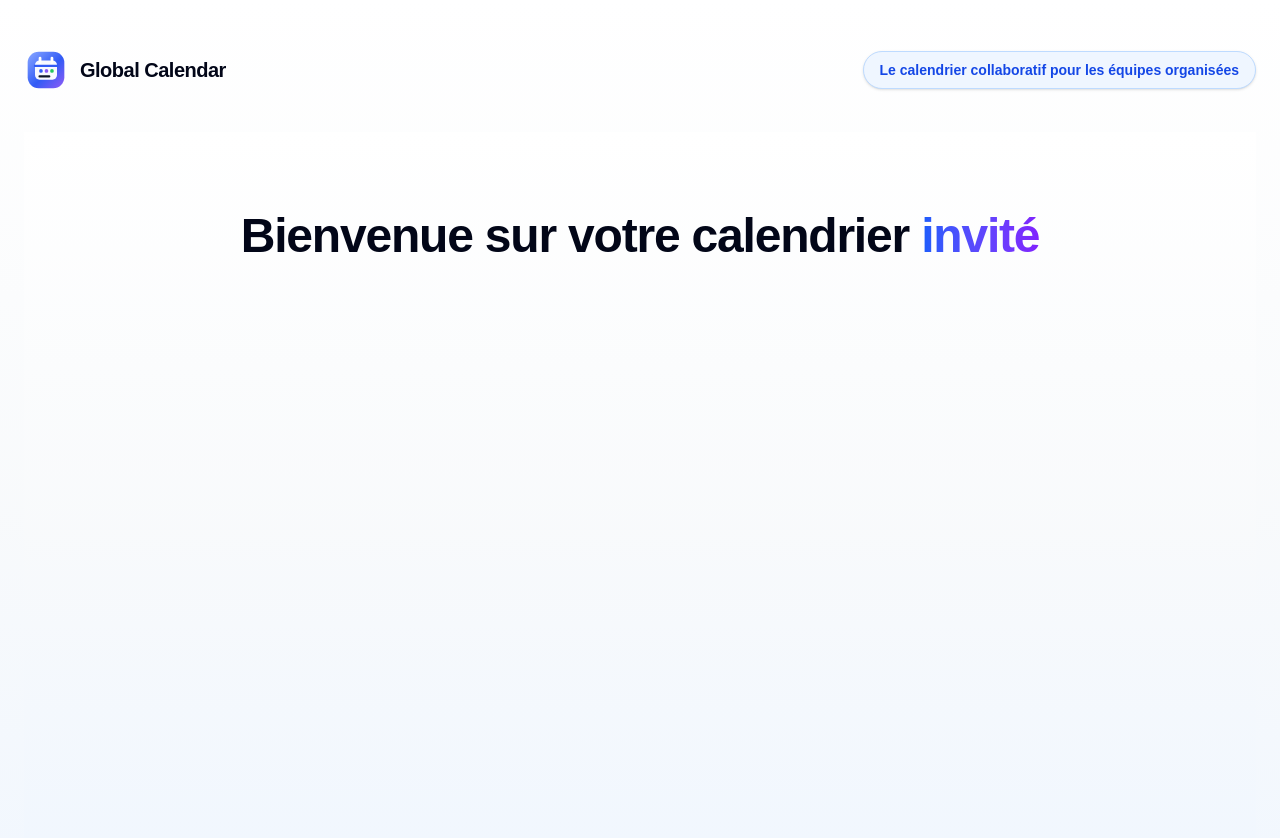
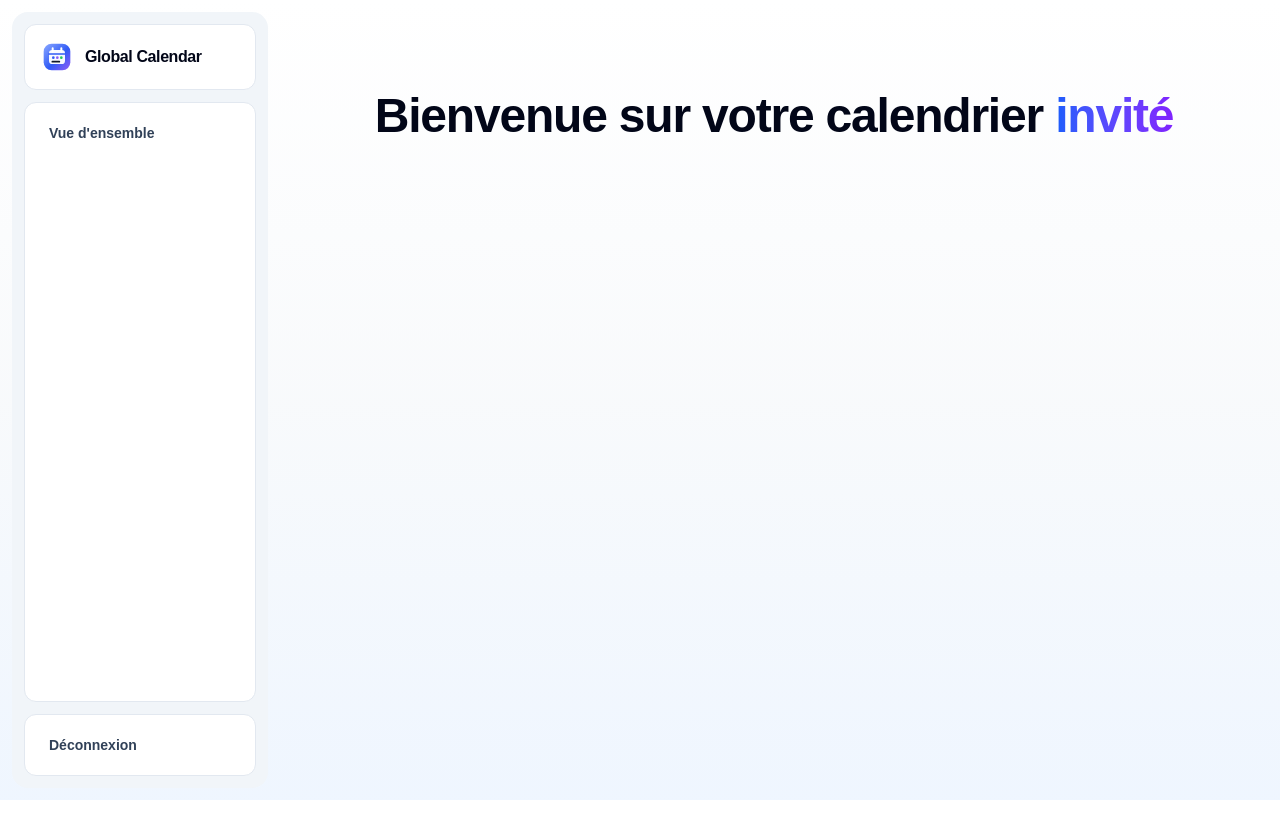
Before and after one commit to GoulvenBonmarchand/Global-Calendar, a Next.js app in the folder global-calendar/: page /calendar in a window 1280 px wide. Shown: the top 838 px of the page. After the commit the page ends 800 px from the top, so only its background shows below. Built offline with nearby package versions, Linux system fonts and the light colour scheme.

Commit message:
Adding a sidebar

```diff
--- a/global-calendar/src/app/calendar/layout.tsx
+++ b/global-calendar/src/app/calendar/layout.tsx
@@ -1,35 +1,14 @@
-import Image from "next/image";
-import Link from "next/link";
+import Sidebar from "@/components/calendar/Sidebar";
 
-export default function LoginLayout({
+export default function CalendarLayout({
   children,
 }: {
   children: React.ReactNode;
 }) {
   return (
-    <main className="min-h-screen bg-linear-to-b from-white via-slate-50 to-blue-50 text-slate-950">
-      <section className="mx-auto max-w-7xl px-6 pb-20 pt-8 lg:pt-12">
-        <header className="mb-6 flex items-center justify-between gap-6">
-          <Link href="/" className="flex items-center gap-3">
-            <Image
-              src="/home/logo.svg"
-              alt="Logo Global Calendar"
-              width={44}
-              height={44}
-              priority
-            />
-            <span className="text-xl font-black tracking-tight">
-              Global Calendar
-            </span>
-          </Link>
-
-          <p className="hidden rounded-full border border-blue-200 bg-blue-50 px-4 py-2 text-sm font-semibold text-blue-700 shadow-sm sm:inline-flex">
-            Le calendrier collaboratif pour les équipes organisées
-          </p>
-        </header>
-
-        <div className="mt-10">{children}</div>
-      </section>
-    </main>
+    <div className="flex min-h-screen gap-3 bg-linear-to-b from-white via-slate-50 to-blue-50 p-3 text-slate-950">
+      <Sidebar />
+      <main className="flex-1">{children}</main>
+    </div>
   );
 }
--- a/global-calendar/src/app/calendar/page.tsx
+++ b/global-calendar/src/app/calendar/page.tsx
@@ -6,10 +6,5 @@ export default async function CalendarPage({
   searchParams: Promise<{ username?: string }>;
 }) {
   const { username } = await searchParams;
-
-  return (
-    <main className="min-h-screen bg-linear-to-b from-white via-slate-50 to-blue-50 text-slate-950">
-      <WelcomeBanner username={username} />
-    </main>
-  );
+  return <WelcomeBanner username={username} />;
 }
--- /dev/null
+++ b/global-calendar/src/components/calendar/Sidebar.tsx
@@ -0,0 +1,57 @@
+import Image from "next/image";
+import Link from "next/link";
+
+const links = [
+  { href: "/calendar", label: "Vue d'ensemble" },
+  // Add more as you create sub-routes:
+  // { href: "/calendar/week", label: "Semaine" },
+  // { href: "/calendar/month", label: "Mois" },
+];
+
+export default function Sidebar() {
+  return (
+    <aside className="flex w-64 flex-col gap-3 rounded-2xl bg-slate-100 p-3">
+      {/* Top card — logo */}
+      <div className="rounded-xl border border-slate-200 bg-white p-4">
+        <Link href="/" className="flex items-center gap-3">
+          <Image
+            src="/home/logo.svg"
+            alt="Logo Global Calendar"
+            width={32}
+            height={32}
+            priority
+          />
+          <span className="text-base font-black tracking-tight">
+            Global Calendar
+          </span>
+        </Link>
+      </div>
+
+      {/* Middle card — features (grows to fill remaining height) */}
+      <nav className="flex-1 rounded-xl border border-slate-200 bg-white p-3">
+        <ul className="flex flex-col gap-1">
+          {links.map((link) => (
+            <li key={link.href}>
+              <Link
+                href={link.href}
+                className="block rounded-lg px-3 py-2 text-sm font-semibold text-slate-700 transition hover:bg-blue-50 hover:text-blue-700"
+              >
+                {link.label}
+              </Link>
+            </li>
+          ))}
+        </ul>
+      </nav>
+
+      {/* Bottom card — logout */}
+      <div className="rounded-xl border border-slate-200 bg-white p-3">
+        <Link
+          href="/"
+          className="block rounded-lg px-3 py-2 text-sm font-semibold text-slate-700 transition hover:bg-red-50 hover:text-red-700"
+        >
+          Déconnexion
+        </Link>
+      </div>
+    </aside>
+  );
+}
```
